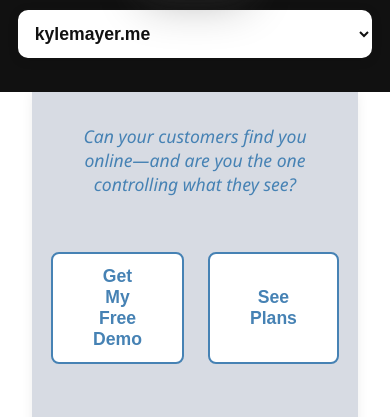
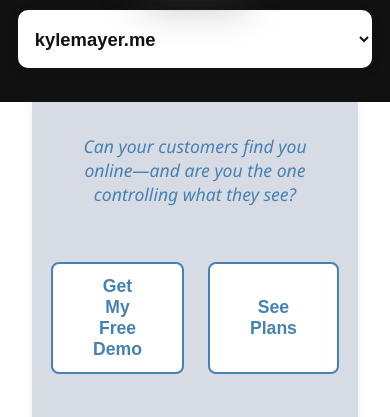
Before and after one commit to 1LKY3/kylemayerdotme, a plain HTML site: page index.html in a window 390 px wide. Shown: the part 140-557 px from the top of the page. Drawn offline with Linux system fonts and the light colour scheme.

Commit message:
Add files via upload

```diff
--- a/style.css
+++ b/style.css
@@ -79,14 +79,17 @@ header {
 @media (max-width: 700px) {
   .tabs-inner {
     display: none;
+    overflow-x: auto;
+    -webkit-overflow-scrolling: touch;
   }
 
   .tab-dropdown {
     display: block;
-    padding: 0.8rem;
-    font-size: 1.1rem;
+    padding: 1.1rem 0.8rem;
+    font-size: 1.15rem;
     margin: 0 1rem;
     max-width: calc(100% - 2rem);
+    min-height: 48px;
   }
 
   header {
@@ -119,7 +122,8 @@ header {
 
 .tab {
   position: absolute;
-  height: 48px;
+  height: 52px;
+  min-height: 44px;
   width: 160px;
   /* Only visual styles below */
   background: #fff;
@@ -417,11 +421,17 @@ main {
   }
 
   .tab-content-inner {
-    padding: 1rem;
+    padding: 0.5rem;
+  }
+
+  main {
+    padding: 0.5rem;
+    margin: 0.5rem;
+    min-height: 120px;
   }
 
   h2 {
-    font-size: 1.5rem;
+    font-size: 1.3rem;
     margin-bottom: 0.5rem;
   }
 }
```
